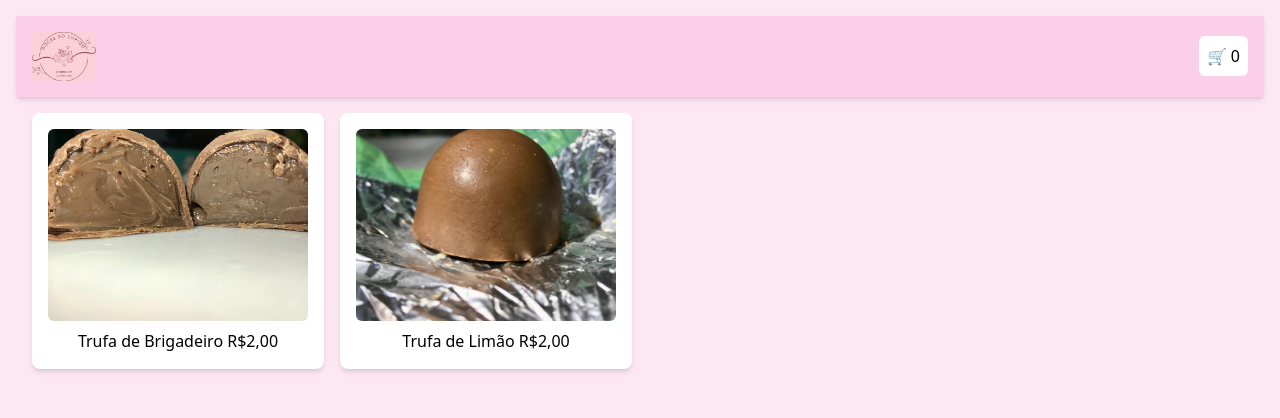
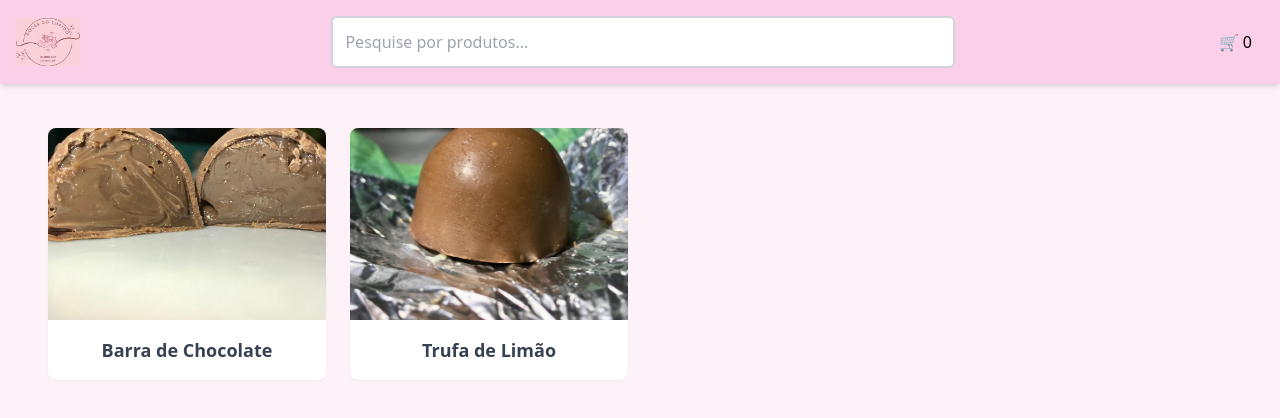
Before and after one commit to Gabriel-ortizz/doces-do-cupido, a Next.js app: page / in a window 1280 px wide. Shown: the top 418 px of the page. Built offline with nearby package versions, Linux system fonts and the light colour scheme.

Commit message:
refactoring

```diff
--- a/app/page.tsx
+++ b/app/page.tsx
@@ -5,44 +5,75 @@ type CartItem = {
   name: string;
   image: string;
   quantity: number;
+  option: string;
+};
+
+type Product = {
+  name: string;
+  image: string;
+  options: { name: string; price: number }[];  // Agora cada opção tem um nome e preço
 };
 
 const App: React.FC = () => {
   const [cartCount, setCartCount] = useState<number>(0);
   const [cartItems, setCartItems] = useState<CartItem[]>([]);
   const [isCartVisible, setIsCartVisible] = useState<boolean>(false);
-  const [purchaseMessageVisible, setPurchaseMessageVisible] = useState<boolean>(false);
   const [addMessageVisible, setAddMessageVisible] = useState<boolean>(false);
+  const [selectedProduct, setSelectedProduct] = useState<string | null>(null);
+  const [selectedOption, setSelectedOption] = useState<string>("");
+  const [selectedOptionPrice, setSelectedOptionPrice] = useState<number>(0);
+  const [searchQuery, setSearchQuery] = useState<string>("");
 
-  const addToCart = (item: string, image: string) => {
+  // Produtos da loja
+  const products: Product[] = [
+    {
+      name: "Barra de Chocolate",
+      image: "img/Trufa De Brigadeiro.jpg",
+      options: [
+        { name: "Ao Leite", price: 2.00 },
+        { name: "Branco", price: 2.50 },
+        { name: "Meio Amargo", price: 2.80 }
+      ]
+    },
+    {
+      name: "Trufa de Limão",
+      image: "img/Trufa De Limão.jpg",
+      options: [
+        { name: "Ao Leite", price: 2.00 },
+        { name: "Branco", price: 2.50 },
+        { name: "Meio Amargo", price: 2.80 }
+      ]
+    },
+    // Adicione outros produtos aqui
+  ];
+
+  const addToCart = () => {
+    if (!selectedProduct || !selectedOption) return;
     setCartCount(cartCount + 1);
-    setCartItems([...cartItems, { name: item, image, quantity: 1 }]);
+    setCartItems([...cartItems, { name: selectedProduct, image: `/img/${selectedProduct}.jpg`, quantity: 1, option: selectedOption }]);
     setAddMessageVisible(true);
     setTimeout(() => setAddMessageVisible(false), 2000);
+    setSelectedProduct(null);
+    setSelectedOption("");
+    setSelectedOptionPrice(0);
+  };
+
+  const openOptions = (product: string) => {
+    setSelectedProduct(product);
   };
 
   const updateCartView = () => {
     return cartItems.map((item, index) => (
-      <li key={index} className="flex justify-between items-center p-2 border-b">
-        <img src={item.image} alt={item.name} className="w-12 h-12 rounded" />
-        <span>{item.name} (x{item.quantity})</span>
-        <button onClick={() => editItem(index)} className="ml-2 text-blue-500">Editar</button>
-        <button onClick={() => removeItem(index)} className="ml-2 text-red-500">Excluir</button>
+      <li key={index} className="flex justify-between items-center p-3 border-b border-gray-300">
+        <img src={item.image} alt={item.name} className="w-14 h-14 rounded-md" />
+        <span className="text-sm">{item.name} ({item.option}) (x{item.quantity})</span>
+        <button onClick={() => removeItem(index)} className="ml-2 text-red-600 hover:text-red-800">Remover</button>
       </li>
     ));
   };
 
   const toggleCart = () => {
     setIsCartVisible(!isCartVisible);
-  };
-
-  const editItem = (index: number) => {
-    const newQuantity = prompt("Digite a nova quantidade:", cartItems[index].quantity.toString());
-    if (newQuantity && !isNaN(Number(newQuantity)) && Number(newQuantity) > 0) {
-      const updatedCart = [...cartItems];
-      updatedCart[index].quantity = parseInt(newQuantity);
-      setCartItems(updatedCart);
-    }
   };
 
   const removeItem = (index: number) => {
@@ -64,56 +95,107 @@ const App: React.FC = () => {
     const phoneNumber = "+5521991453401";
     let message = "Olá! Gostaria de finalizar meu pedido:%0A";
     cartItems.forEach((item, index) => {
-      message += `${index + 1}. ${item.name} (x${item.quantity})%0A`;
+      message += `${index + 1}. ${item.name} (${item.option}) (x${item.quantity})%0A`;
     });
     const whatsappUrl = `https://api.whatsapp.com/send?phone=${phoneNumber}&text=${message}`;
     window.open(whatsappUrl, "_blank");
-    setPurchaseMessageVisible(true);
-    setTimeout(() => setPurchaseMessageVisible(false), 3000);
     clearCart();
   };
 
+  // Filtro de busca
+  const filteredProducts = products.filter(product =>
+    product.name.toLowerCase().includes(searchQuery.toLowerCase())
+  );
+
   return (
-    <div className="bg-pink-100 min-h-screen text-center p-4">
-      <header className="flex justify-between items-center p-4 bg-pink-200 shadow-md">
+    <div className="bg-pink-50 min-h-screen text-center p-6">
+      <header className="fixed top-0 left-0 w-full flex justify-between items-center p-4 bg-pink-200 shadow-md z-50">
         <img src="/img/Logo.jpg" alt="Logo" className="w-16" />
-        <div onClick={toggleCart} className="cursor-pointer bg-white p-2 rounded-md flex items-center">
+
+        {/* Barra de pesquisa */}
+        <input
+          type="text"
+          placeholder="Pesquise por produtos..."
+          className="w-1/2 p-3 border-2 border-gray-300 rounded-md text-gray-700"
+          value={searchQuery}
+          onChange={(e) => setSearchQuery(e.target.value)}
+        />
+
+        <div onClick={toggleCart} className="cursor-pointer p-3 rounded-lg hover:bg-pink-300 transition-all duration-200 flex items-center">
           🛒 <span className="ml-1">{cartCount}</span>
         </div>
       </header>
 
-      <main className="grid grid-cols-1 sm:grid-cols-2 md:grid-cols-3 lg:grid-cols-4 gap-4 p-4">
-        {["Trufa de Brigadeiro", "Trufa de Limão"].map((product, idx) => (
+      <main className="mt-20 grid grid-cols-1 sm:grid-cols-2 md:grid-cols-3 lg:grid-cols-4 gap-6 p-6">
+        {filteredProducts.map((product, idx) => (
           <div
             key={idx}
-            className="bg-white rounded-lg shadow-md p-4 text-center cursor-pointer"
-            onClick={() => addToCart(product, `/img/${product}.jpg`)}
+            className="bg-white rounded-lg shadow-sm overflow-hidden cursor-pointer hover:shadow-md transition-all duration-200"
+            onClick={() => openOptions(product.name)}
           >
-            <img src={`/img/${product}.jpg`} alt={product} className="w-full h-48 object-cover rounded-md" />
-            <p className="mt-2">{product} R$2,00</p>
+            <img src={product.image} alt={product.name} className="w-full h-48 object-cover" />
+            <div className="p-4">
+              <p className="text-lg font-semibold text-gray-700">{product.name}</p>
+            </div>
           </div>
         ))}
       </main>
 
-      {isCartVisible && (
-        <div className="fixed top-1/2 left-1/2 transform -translate-x-1/2 -translate-y-1/2 bg-white p-4 shadow-lg w-11/12 md:w-96 max-h-80 overflow-y-auto rounded-lg">
-          <button onClick={toggleCart} className="absolute top-2 right-2 text-xl">❌</button>
-          <h2 className="text-2xl mb-4">Carrinho de Compras</h2>
-          <ul>{updateCartView()}</ul>
-          <button onClick={clearCart} className="bg-red-500 text-white p-2 mt-2 w-full rounded-md">Limpar Carrinho</button>
-          <button onClick={buy} className="bg-blue-500 text-white p-2 mt-2 w-full rounded-md">Comprar</button>
+      {selectedProduct && (
+        <div className="fixed top-1/2 left-1/2 transform -translate-x-1/2 -translate-y-1/2 bg-white p-6 shadow-lg w-80 rounded-lg">
+          <h2 className="text-xl mb-4 text-gray-800">Escolha uma opção para {selectedProduct}</h2>
+
+          <div className="flex items-center mb-4">
+            <img src={`/img/${selectedProduct}.jpg`} alt={selectedProduct} className="w-16 h-16 object-cover rounded-md mr-4" />
+            <span className="text-lg text-gray-700">{selectedProduct}</span>
+          </div>
+
+          <div className="mb-4">
+            <select
+              value={selectedOption}
+              onChange={(e) => {
+                setSelectedOption(e.target.value);
+                const selected = products
+                  .find(prod => prod.name === selectedProduct)
+                  ?.options.find(option => option.name === e.target.value);
+                if (selected) {
+                  setSelectedOptionPrice(selected.price);
+                }
+              }}
+              className="w-full p-3 border border-gray-300 rounded-lg"
+            >
+              <option value="">Selecione uma opção</option>
+              {products
+                .find((prod) => prod.name === selectedProduct)?.options
+                .map((option, idx) => (
+                  <option key={idx} value={option.name}>{option.name} - R${option.price.toFixed(2)}</option>
+              ))}
+            </select>
+          </div>
+
+          <div className="flex justify-between mt-4">
+            <button onClick={() => setSelectedProduct(null)} className="bg-gray-500 text-white p-3 rounded-lg">Cancelar</button>
+            <button onClick={addToCart} className="bg-pink-500 text-white p-3 rounded-lg">Adicionar ao Carrinho</button>
+          </div>
         </div>
       )}
 
-      {addMessageVisible && (
-        <div className="fixed bottom-5 left-1/2 transform -translate-x-1/2 bg-green-500 text-white p-2 rounded-md">
-          Produto adicionado ao carrinho!
+      {isCartVisible && (
+        <div className="fixed top-1/2 left-1/2 transform -translate-x-1/2 -translate-y-1/2 bg-white p-6 shadow-lg w-96 max-h-80 overflow-y-auto rounded-lg">
+          <button onClick={toggleCart} className="absolute top-2 right-2 text-2xl text-gray-500">❌</button>
+          <h2 className="text-2xl mb-4 text-gray-800">Carrinho de Compras</h2>
+          <ul>{updateCartView()}</ul>
+          <div className="flex gap-4 mt-4">
+            <button onClick={clearCart} className="bg-red-500 text-white p-3 w-1/2 rounded-lg">Limpar Carrinho</button>
+            <button onClick={buy} className="bg-green-500 text-white p-3 w-1/2 rounded-lg">Comprar via WhatsApp</button>
+          </div>
         </div>
       )}
 
-      {purchaseMessageVisible && (
-        <div className="fixed bottom-5 left-1/2 transform -translate-x-1/2 bg-blue-500 text-white p-2 rounded-md">
-          Compra realizada com sucesso!
+      {/* Animação ao adicionar ao carrinho */}
+      {addMessageVisible && (
+        <div className="fixed bottom-10 right-10 bg-pink-600 text-white p-4 rounded-md shadow-lg animate__animated animate__fadeIn">
+          Produto adicionado ao carrinho!
         </div>
       )}
     </div>
```
Also changed, not shown: package.json (+7 -6 lines), 1 other file (tests, documents, lock files or other folders).
